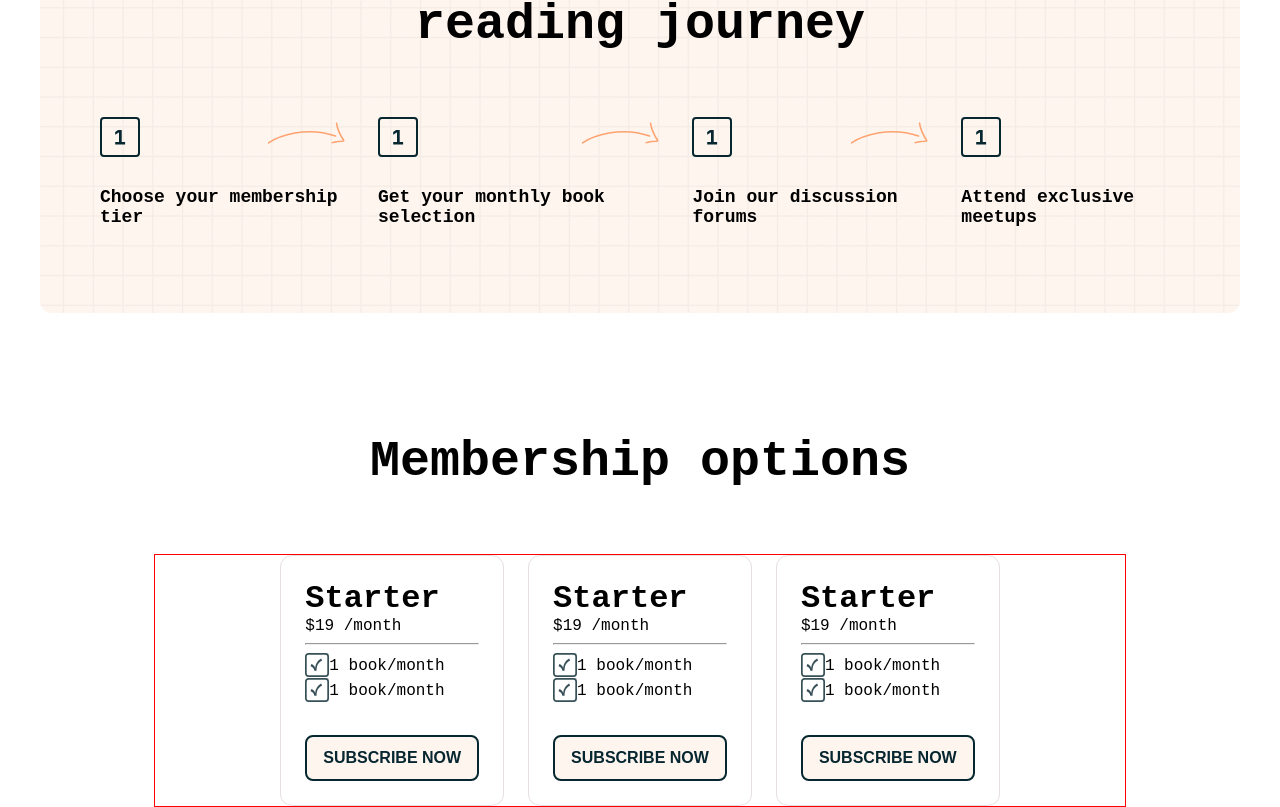
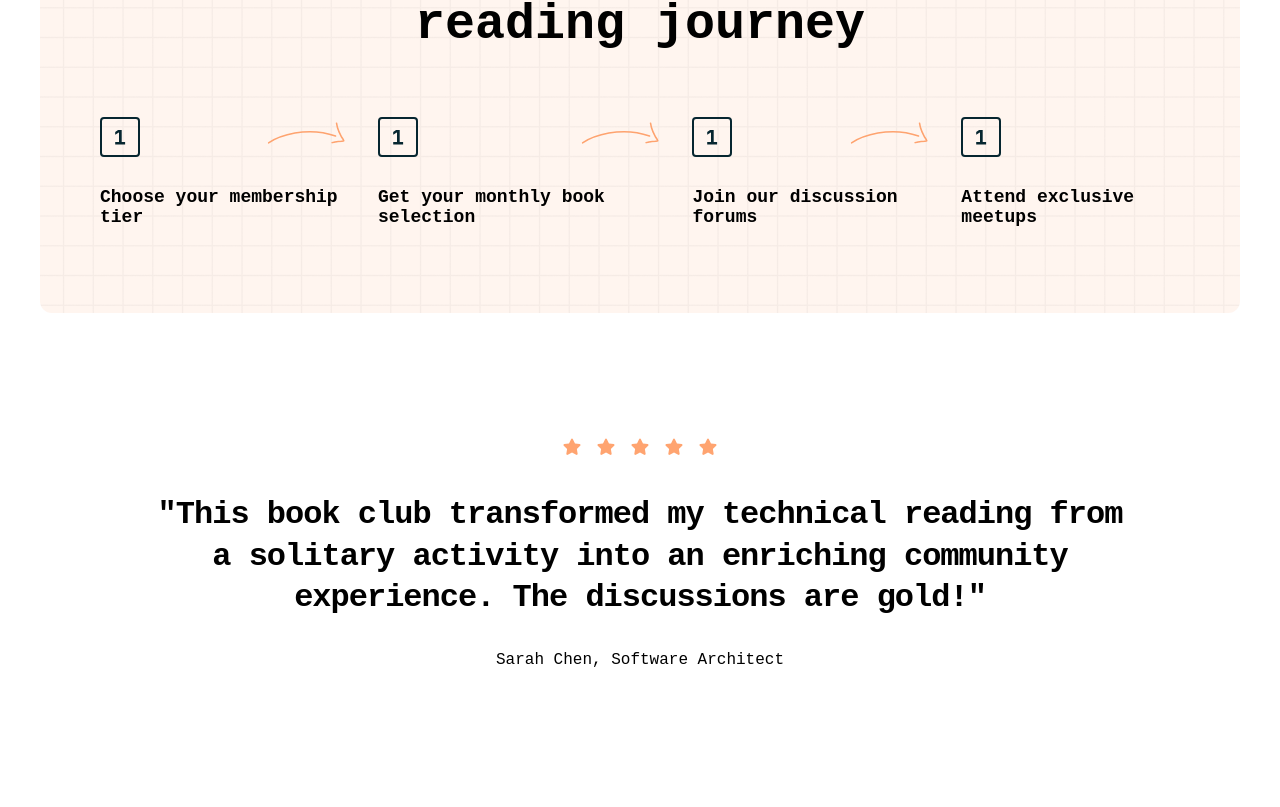
Before and after one commit to designed2code/tech-book-landing, a React (Vite) app: page / in a window 1280 px wide. Shown: the part 2305-3112 px from the top of the page. After the commit the page ends 2974 px from the top, so only its background shows below. Built offline with nearby package versions, Linux system fonts and the light colour scheme.

Commit message:
testimonial section complete

```diff
--- a/src/App.tsx
+++ b/src/App.tsx
@@ -5,6 +5,7 @@ import { MainContainer } from "./components/ui/MainContainer";
 import { MainContainer2 } from "./components/ui/MainContainer2";
 import { ReadingJourney } from "./components/ui/ReadingJourney";
 import { Membership } from "./components/ui/Membership";
+import { Testimonial } from "./components/ui/Testimonial";
 
 function App() {
   return (
@@ -16,7 +17,8 @@ function App() {
           <MainContainer />
           <MainContainer2 />
           <ReadingJourney />
-          <Membership />
+          {/* <Membership /> */}
+          <Testimonial />
         </div>
       </div>
     </>
--- /dev/null
+++ b/src/components/ui/Testimonial.tsx
@@ -0,0 +1,59 @@
+export const Testimonial = () => {
+  return (
+    <>
+      <div className="testimonial-container">
+        <Star />
+        <div className="testimonial-content">
+          <div className="testimonial-txt">
+            <h1 className="tracking-[-1px] leading-[130%] text-center">
+              "This book club transformed my technical reading from a solitary
+              activity into an enriching community experience. The discussions
+              are gold!"
+            </h1>
+            <p className="mt-[32px] text-center">
+              Sarah Chen, Software Architect
+            </p>
+          </div>
+        </div>
+      </div>
+    </>
+  );
+};
+
+const Star = () => {
+  return (
+    <svg
+      width="164"
+      height="29"
+      viewBox="0 0 164 29"
+      fill="none"
+      xmlns="http://www.w3.org/2000/svg"
+    >
+      <path
+        opacity="0.9"
+        d="M13.0749 6.13788C13.4577 5.37226 14.5423 5.40416 14.8932 6.13788L16.9987 10.3807L21.6563 11.0506C22.4857 11.1782 22.8047 12.1991 22.1986 12.8052L18.849 16.091L19.6465 20.7167C19.7741 21.5461 18.8809 22.1841 18.1471 21.8013L14 19.6001L9.82097 21.8013C9.08724 22.1841 8.19402 21.5461 8.32162 20.7167L9.11915 16.091L5.76954 12.8052C5.16342 12.1991 5.48243 11.1782 6.31185 11.0506L11.0013 10.3807L13.0749 6.13788Z"
+        fill="#FF9A60"
+      />
+      <path
+        opacity="0.9"
+        d="M47.0749 6.13788C47.4577 5.37226 48.5423 5.40416 48.8932 6.13788L50.9987 10.3807L55.6563 11.0506C56.4857 11.1782 56.8047 12.1991 56.1986 12.8052L52.849 16.091L53.6465 20.7167C53.7741 21.5461 52.8809 22.1841 52.1471 21.8013L48 19.6001L43.821 21.8013C43.0872 22.1841 42.194 21.5461 42.3216 20.7167L43.1191 16.091L39.7695 12.8052C39.1634 12.1991 39.4824 11.1782 40.3118 11.0506L45.0013 10.3807L47.0749 6.13788Z"
+        fill="#FF9A60"
+      />
+      <path
+        opacity="0.9"
+        d="M81.0749 6.13788C81.4577 5.37226 82.5423 5.40416 82.8932 6.13788L84.9987 10.3807L89.6562 11.0506C90.4857 11.1782 90.8047 12.1991 90.1986 12.8052L86.849 16.091L87.6465 20.7167C87.7741 21.5461 86.8809 22.1841 86.1471 21.8013L82 19.6001L77.821 21.8013C77.0872 22.1841 76.194 21.5461 76.3216 20.7167L77.1191 16.091L73.7695 12.8052C73.1634 12.1991 73.4824 11.1782 74.3118 11.0506L79.0013 10.3807L81.0749 6.13788Z"
+        fill="#FF9A60"
+      />
+      <path
+        opacity="0.9"
+        d="M115.075 6.13788C115.458 5.37226 116.542 5.40416 116.893 6.13788L118.999 10.3807L123.656 11.0506C124.486 11.1782 124.805 12.1991 124.199 12.8052L120.849 16.091L121.646 20.7167C121.774 21.5461 120.881 22.1841 120.147 21.8013L116 19.6001L111.821 21.8013C111.087 22.1841 110.194 21.5461 110.322 20.7167L111.119 16.091L107.77 12.8052C107.163 12.1991 107.482 11.1782 108.312 11.0506L113.001 10.3807L115.075 6.13788Z"
+        fill="#FF9A60"
+      />
+      <path
+        opacity="0.9"
+        d="M149.075 6.13788C149.458 5.37226 150.542 5.40416 150.893 6.13788L152.999 10.3807L157.656 11.0506C158.486 11.1782 158.805 12.1991 158.199 12.8052L154.849 16.091L155.646 20.7167C155.774 21.5461 154.881 22.1841 154.147 21.8013L150 19.6001L145.821 21.8013C145.087 22.1841 144.194 21.5461 144.322 20.7167L145.119 16.091L141.77 12.8052C141.163 12.1991 141.482 11.1782 142.312 11.0506L147.001 10.3807L149.075 6.13788Z"
+        fill="#FF9A60"
+      />
+    </svg>
+  );
+};
--- a/src/index.css
+++ b/src/index.css
@@ -264,3 +264,16 @@ body {
   border: 1px solid var(--color-neutral-200);
   padding: 24px;
 }
+
+/* TESTIMONIAL */
+.testimonial-container {
+  margin-top: 120px;
+  display: flex;
+  flex-direction: column;
+  align-items: center;
+  width: 970px;
+}
+
+.testimonial-content {
+  margin-top: 32px;
+}
```
